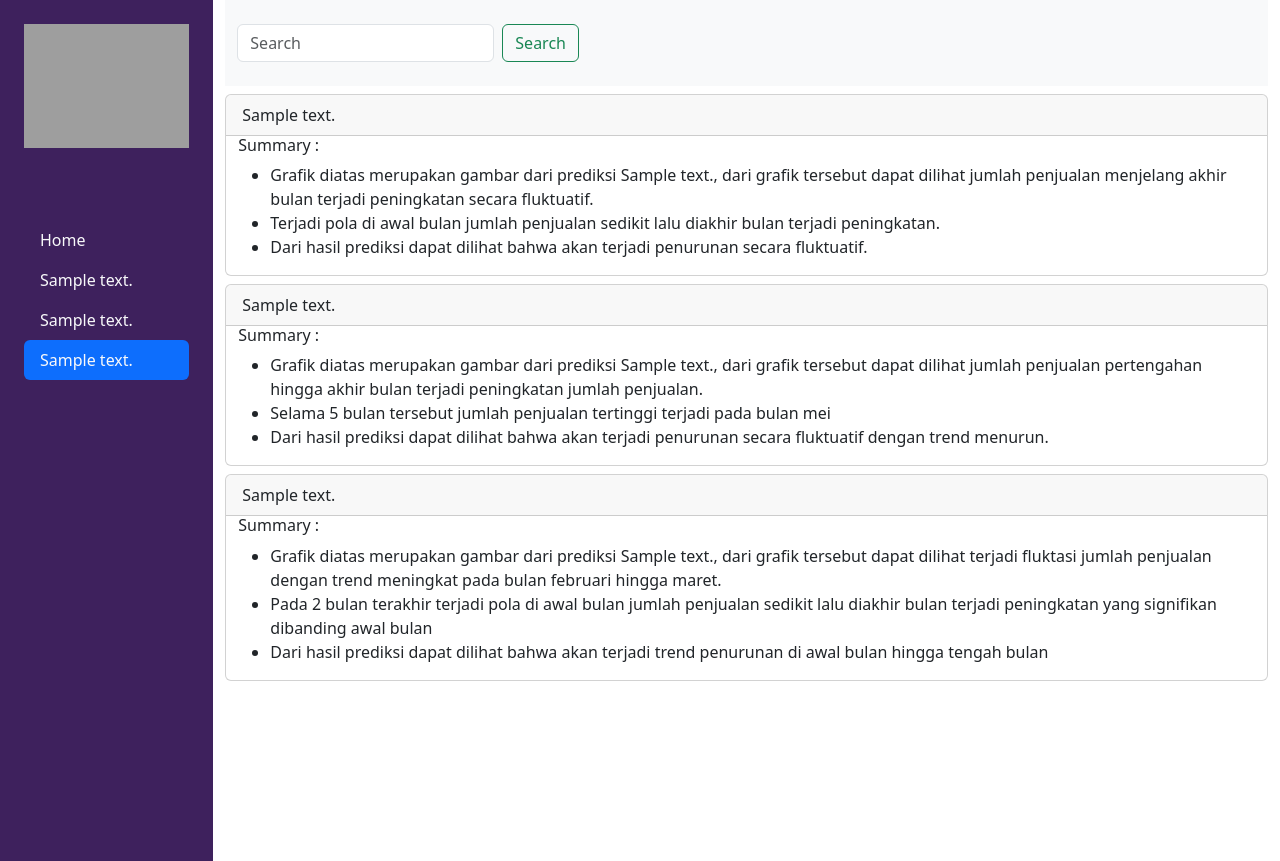
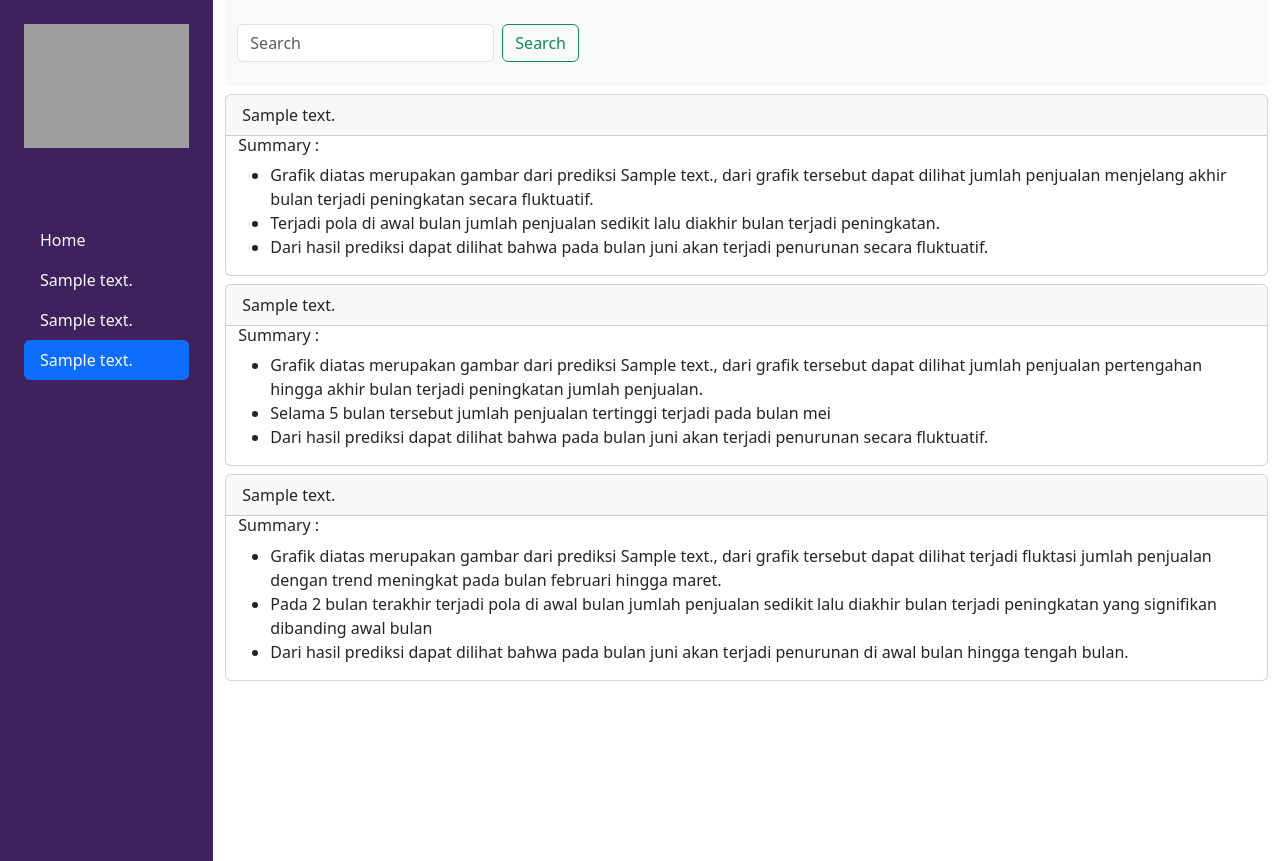
Before and after one commit to SoF4rAway/pklprojekt, a Flask app: template templates/material.html in a window 1280 px wide. Shown: the top 861 px of the page. Run offline with Flask 2, Linux system fonts and the light colour scheme; the template is opened without the code that fills it: most values are stand-ins (such as "Sample title", 1, 10 or a date in 2020); parts of the project's set-up code (start-up, migrations or seed data) failed here and were passed over; some libraries are stand-ins or nearby versions; grey boxes are pictures that could not be loaded.

Commit message:
Change due to request

```diff
--- a/templates/material.html
+++ b/templates/material.html
@@ -87,7 +87,7 @@
                             <ul>
                                 <li>Grafik diatas merupakan gambar dari prediksi {{ material_desc_1 }}, dari grafik tersebut dapat dilihat jumlah penjualan menjelang akhir bulan terjadi peningkatan secara fluktuatif.</li>
                                 <li>Terjadi pola di awal bulan jumlah penjualan sedikit lalu diakhir bulan terjadi peningkatan.</li>
-                                <li>Dari hasil prediksi dapat dilihat bahwa akan terjadi penurunan secara fluktuatif.</li>
+                                <li>Dari hasil prediksi dapat dilihat bahwa pada bulan juni akan terjadi penurunan secara fluktuatif.</li>
                             </ul>
                         </div>
                     </div>
@@ -99,7 +99,7 @@
                             <ul>
                                 <li>Grafik diatas merupakan gambar dari prediksi {{ material_desc_2 }}, dari grafik tersebut dapat dilihat jumlah penjualan pertengahan hingga akhir bulan terjadi peningkatan jumlah penjualan.</li>
                                 <li>Selama 5 bulan tersebut jumlah penjualan tertinggi terjadi pada bulan mei</li>
-                                <li>Dari hasil prediksi dapat dilihat bahwa akan terjadi penurunan secara fluktuatif dengan trend menurun.</li>
+                                <li>Dari hasil prediksi dapat dilihat bahwa pada bulan juni akan terjadi penurunan secara fluktuatif.</li>
                             </ul>
                         </div>
                     </div>
@@ -111,7 +111,7 @@
                             <ul>
                                 <li>Grafik diatas merupakan gambar dari prediksi {{ material_desc_3 }}, dari grafik tersebut dapat dilihat terjadi fluktasi jumlah penjualan dengan trend meningkat pada bulan februari hingga maret.</li>
                                 <li>Pada 2 bulan terakhir terjadi pola di awal bulan jumlah penjualan sedikit lalu diakhir bulan terjadi peningkatan yang signifikan dibanding awal bulan</li>
-                                <li>Dari hasil prediksi dapat dilihat bahwa akan terjadi trend penurunan di awal bulan hingga tengah bulan</li>
+                                <li>Dari hasil prediksi dapat dilihat bahwa pada bulan juni akan terjadi penurunan di awal bulan hingga tengah bulan.</li>
                             </ul>
                         </div>
                     </div>
```
